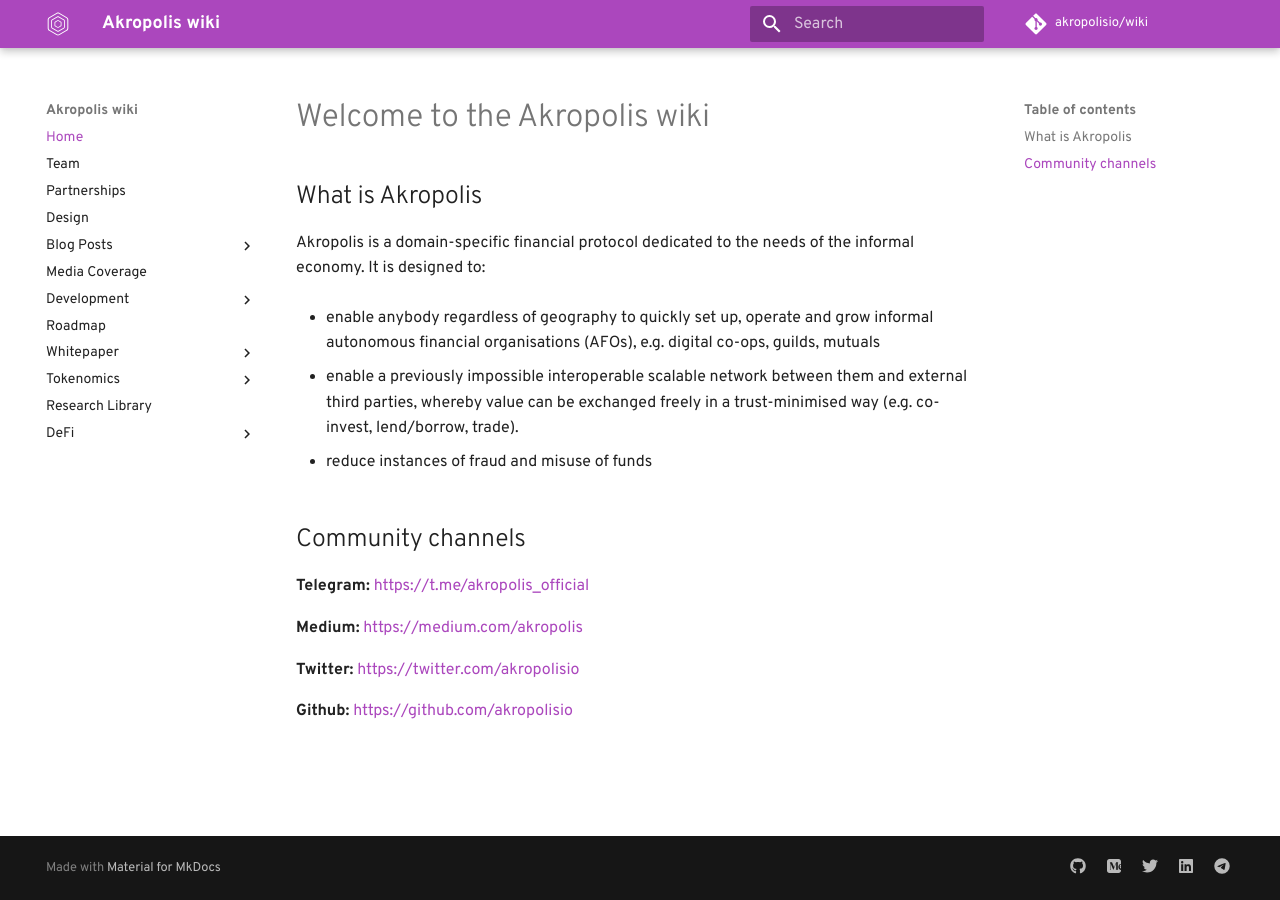
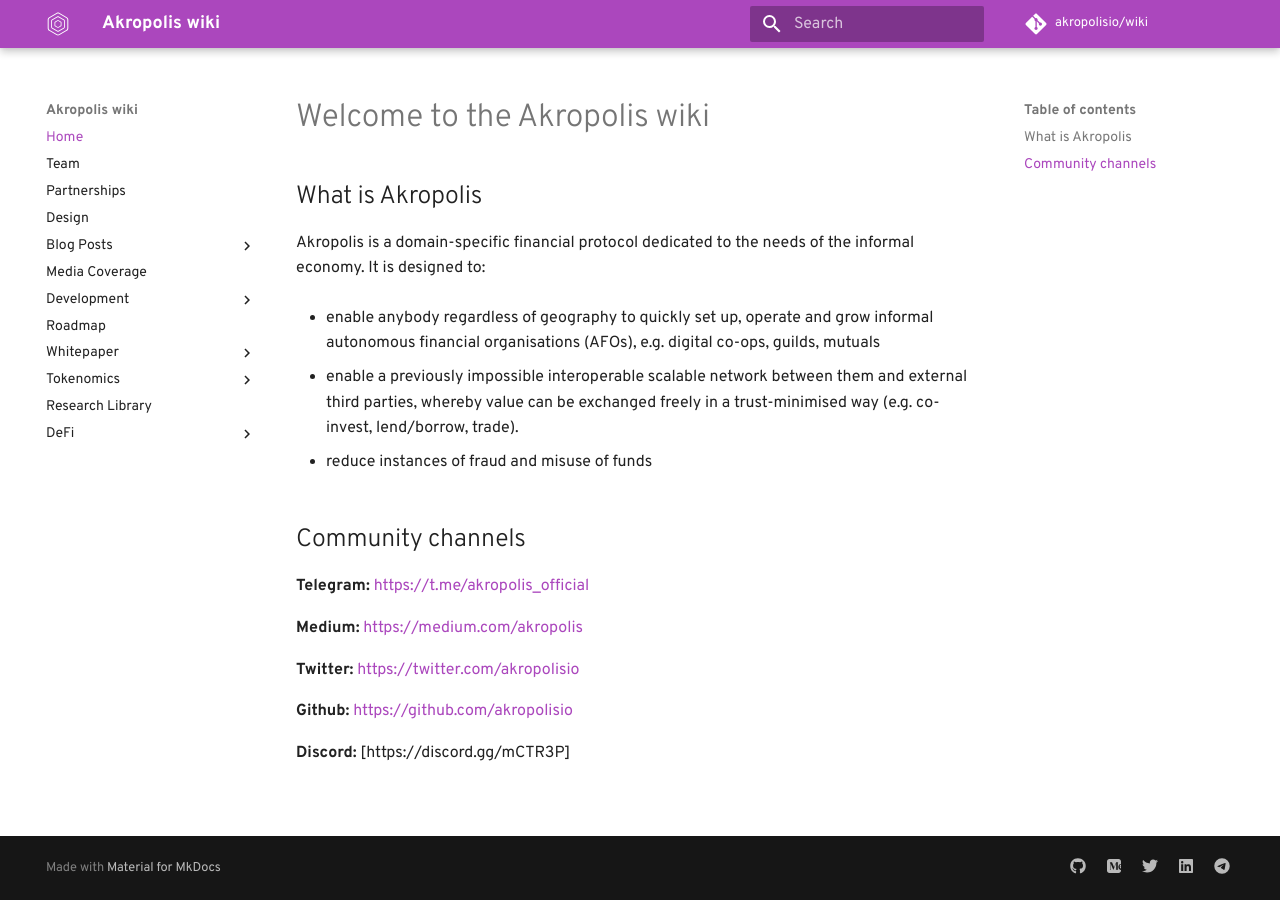
Before and after one commit to kaonone/wiki, an MkDocs documentation site: the page built from docs/index.md, in a window 1280 px wide. Built offline with MkDocs 1.6.1 and Material for MkDocs 9.7.7, drawn with Linux system fonts in a browser that asks for light colours; some web fonts are replaced; comment, search, counter and statistics services are not loaded; old or Windows-style settings are respelled for this version of MkDocs.

Commit message:
Update index.md

```diff
--- a/docs/index.md
+++ b/docs/index.md
@@ -19,3 +19,5 @@
 **Twitter:** [https://twitter.com/akropolisio](https://twitter.com/akropolisio)
 
 **Github:** [https://github.com/akropolisio](https://github.com/akropolisio)
+
+**Discord:** [https://discord.gg/mCTR3P]
```
